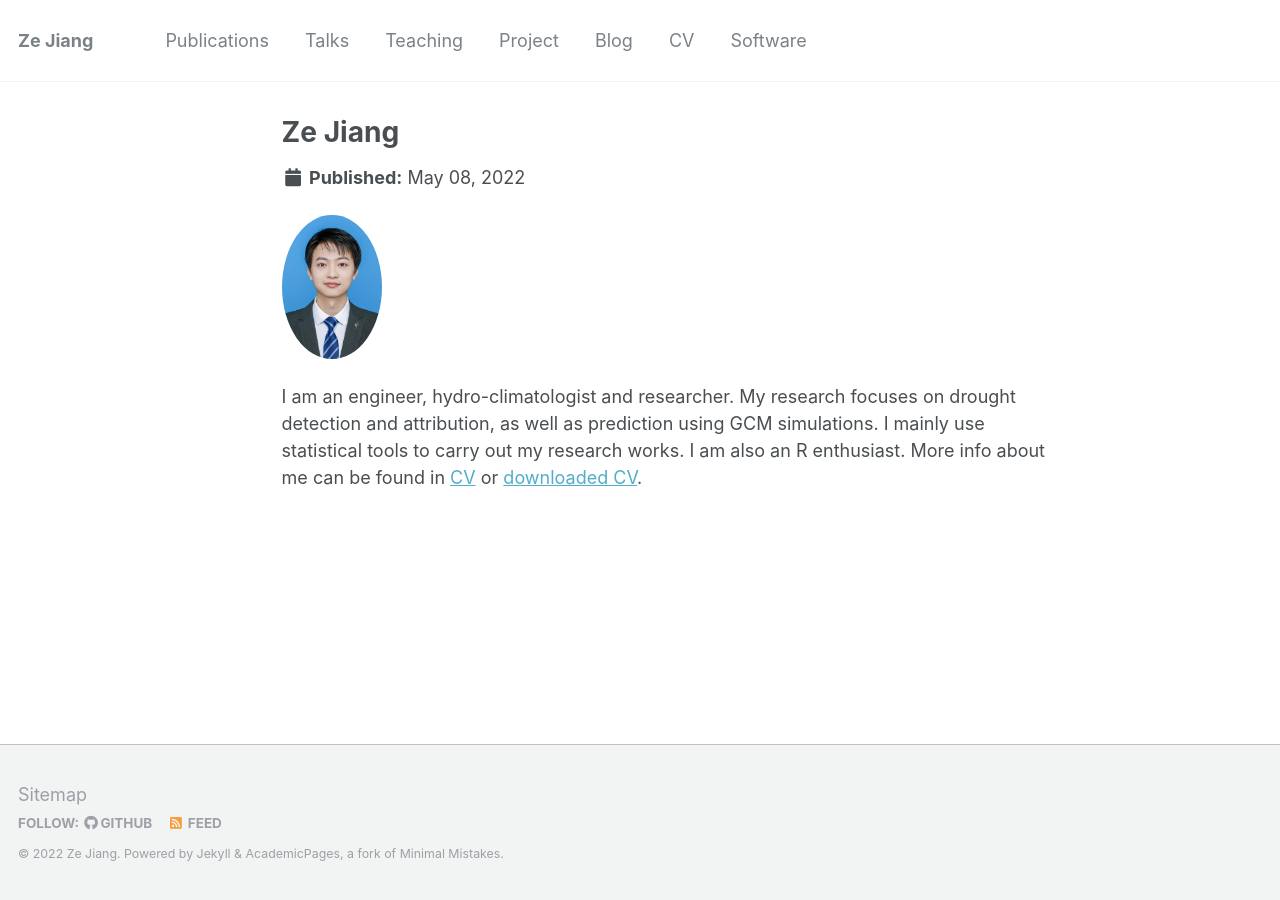
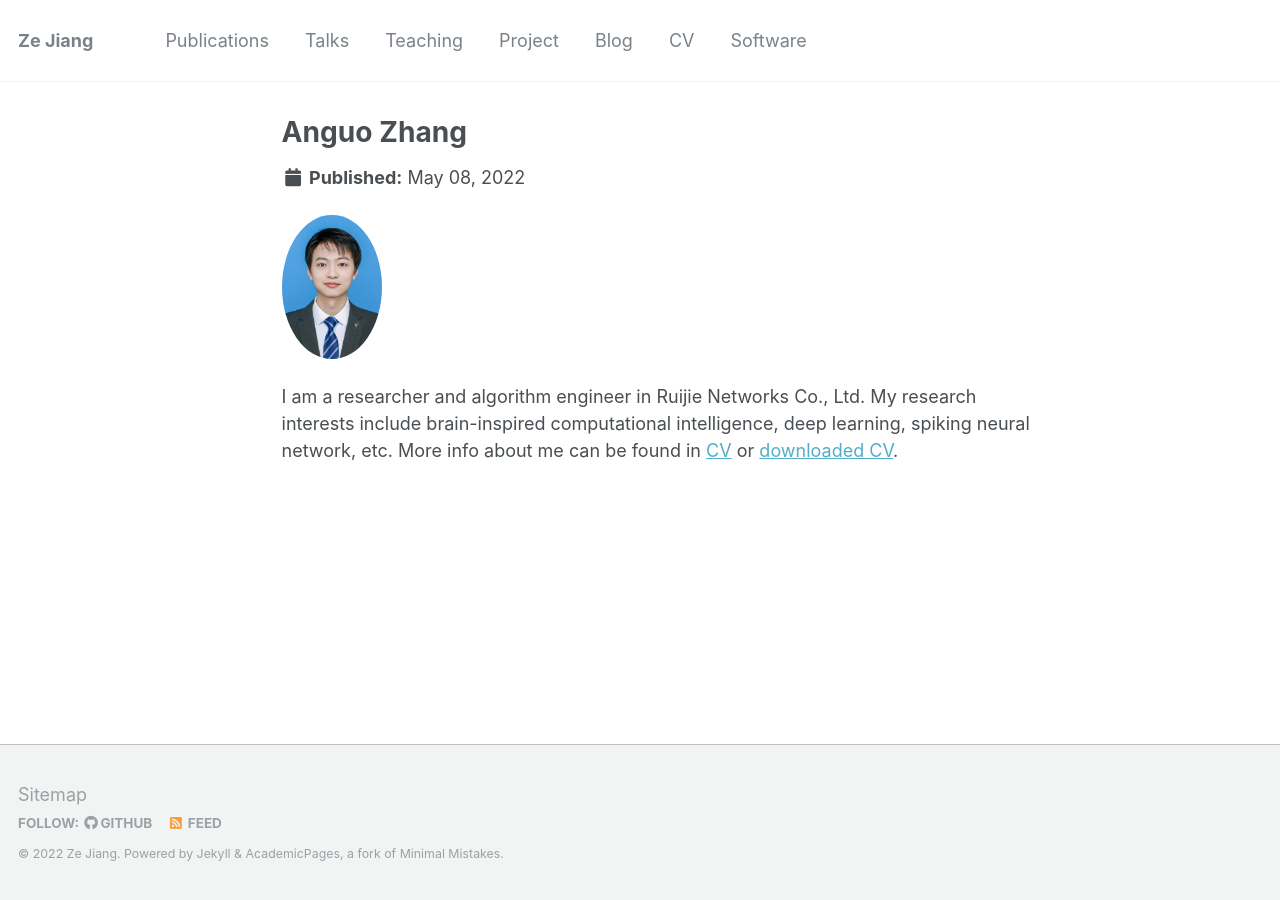
Before and after one commit to zhanganguo/zhanganguo.github.io, a Jekyll site: the page built from _people/ze.jiang.md, in a window 1280 px wide. Built offline with Jekyll 4.4.1, drawn with Linux system fonts in a browser that asks for light colours.

Commit message:
Update ze.jiang.md

```diff
--- a/_people/ze.jiang.md
+++ b/_people/ze.jiang.md
@@ -1,6 +1,6 @@
 ---
-title: "Ze Jiang"
-excerpt: "Expertise in Hydro-climatology <br/><img src='/images/profile.jpg' style='height: 10%; width: 10%; object-fit: contain' alt='Avatar' class='avatar'/>"
+title: "Anguo Zhang"
+excerpt: "Expertise in Brain-Inspired Computational Intelligence<br/><img src='/images/profile.jpg' style='height: 10%; width: 10%; object-fit: contain' alt='Avatar' class='avatar'/>"
 author_profile: false
 share: false
 collection: people
@@ -8,5 +8,5 @@ collection: people
 
 <img src="/images/profile.jpg" alt="Avatar" class="avatar"/>
 
-I am an engineer, hydro-climatologist and researcher. My research focuses on drought detection and attribution, as well as prediction using GCM simulations. I mainly use statistical tools to carry out my research works. I am also an R enthusiast.
+I am a researcher and algorithm engineer in Ruijie Networks Co., Ltd. My research interests include brain-inspired computational intelligence, deep learning, spiking neural network, etc.
 More info about me can be found in [CV](https://zejiang-unsw.github.io/cv/) or [downloaded CV](http://zejiang-unsw.github.io/files/CV_Ze JIANG_UNSW_Eng.pdf).
```
